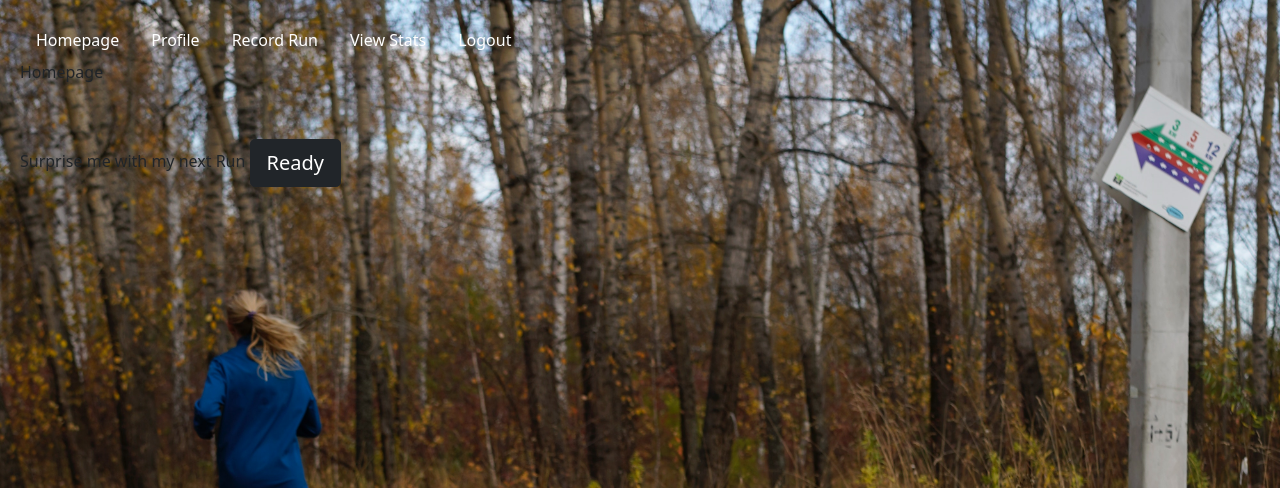
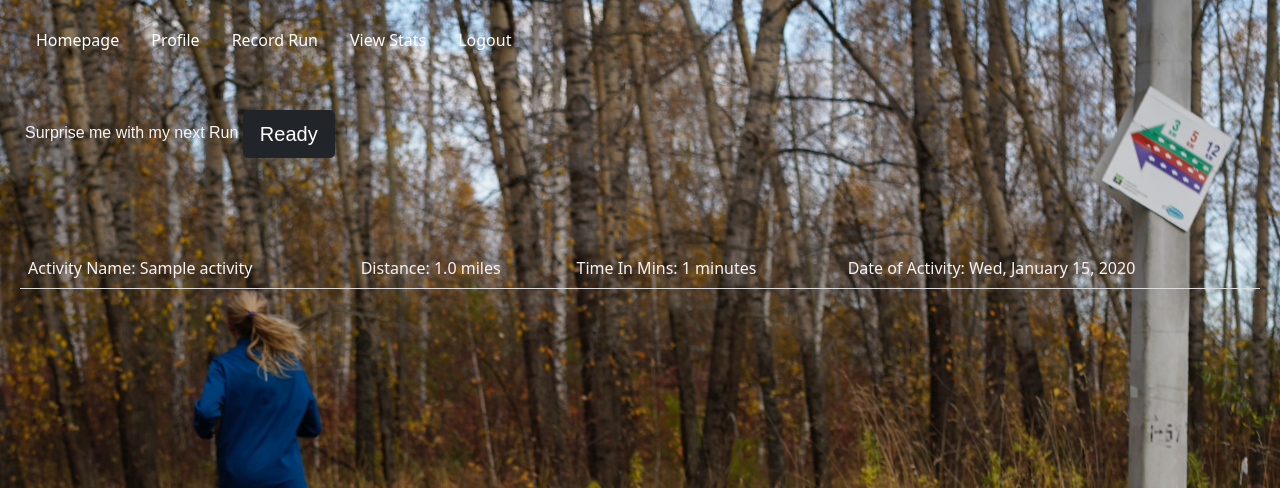
Before and after one commit to roadrunnerinthesun/Time2Run, a Flask app: template templates/homepage.html in a window 1280 px wide. Shown: the top 488 px of the page. Run offline with Flask 2, Linux system fonts and the light colour scheme; the template is opened without the code that fills it: values that come from a table or form of the project are taken from there, others are empty; tables that the repository leaves empty hold one stand-in row (values such as "Sample post"); some web fonts are replaced.

Commit message:
Extra body/head tags removed to inherit properly from bage, updated with table tags

```diff
--- a/templates/homepage.html
+++ b/templates/homepage.html
@@ -1,41 +1,40 @@
-<!DOCTYPE html>
 {% extends 'base.html' %}
-{% block head %}Homepage{% endblock %}
-<head>
+{% block head %}
+
   <link rel="stylesheet" href="/static/css/style.css" />
-</head>
+{% endblock %}
 {% block body %}
 
-<body>
-  <div class="random-run" id="random-run"></div>
-    <p>Surprise me with my next Run
+  <div class="random-run" id="random-run">
+    <p>Surprise me with my next Run</p>
       <button id="get-run-button" class="btn btn-dark btn-lg">Ready </button>
-    </p>
+
     <div id="run-text" style="color:rgb(255, 255, 255);"></div>
   </div>
-</body>
 
-<body>
+
+
   <div class="profile-page" id="profile-page">
     {% if 'email' in session %}
       <h1>{{'Welcome Back,'}} {{session['username']}}{{'!'}}</h1>
-            <ul>{% for item in user.activities %}</ul>
-            <div class="activities" id="activities">
-            Activity Name: {{item.activity_name}}</li>
-              <li>Distance: {{item.distance}} miles</li>
-              <li>Time In Mins: {{item.time_in_min}} minutes</li>
-              <li>Date of Activity: {{item.date_of_activity.strftime('%a, %B %d, %Y')}}</li>
-              <p></p>
-            </div>
+    {% endif %}
   </div>
+  <table>
+            {% for item in user.activities %}
+          <tr><div class="activities" id="activities"></div></tr>
+              <td>Activity Name: {{item.activity_name}}</td>
+              <td>Distance: {{item.distance}} miles</td>
+              <td>Time In Mins: {{item.time_in_min}} minutes</td>
+              <td>Date of Activity: {{item.date_of_activity.strftime('%a, %B %d, %Y')}}</td>
       {% endfor %}
-    {% endif %}
+    </table>
+
 
 
 <!-- Random Run JS -->
 <script src="/static/js/random_run.js"></script>
 
-</body>
-</html>
+
+
 
 {% endblock %}
```
